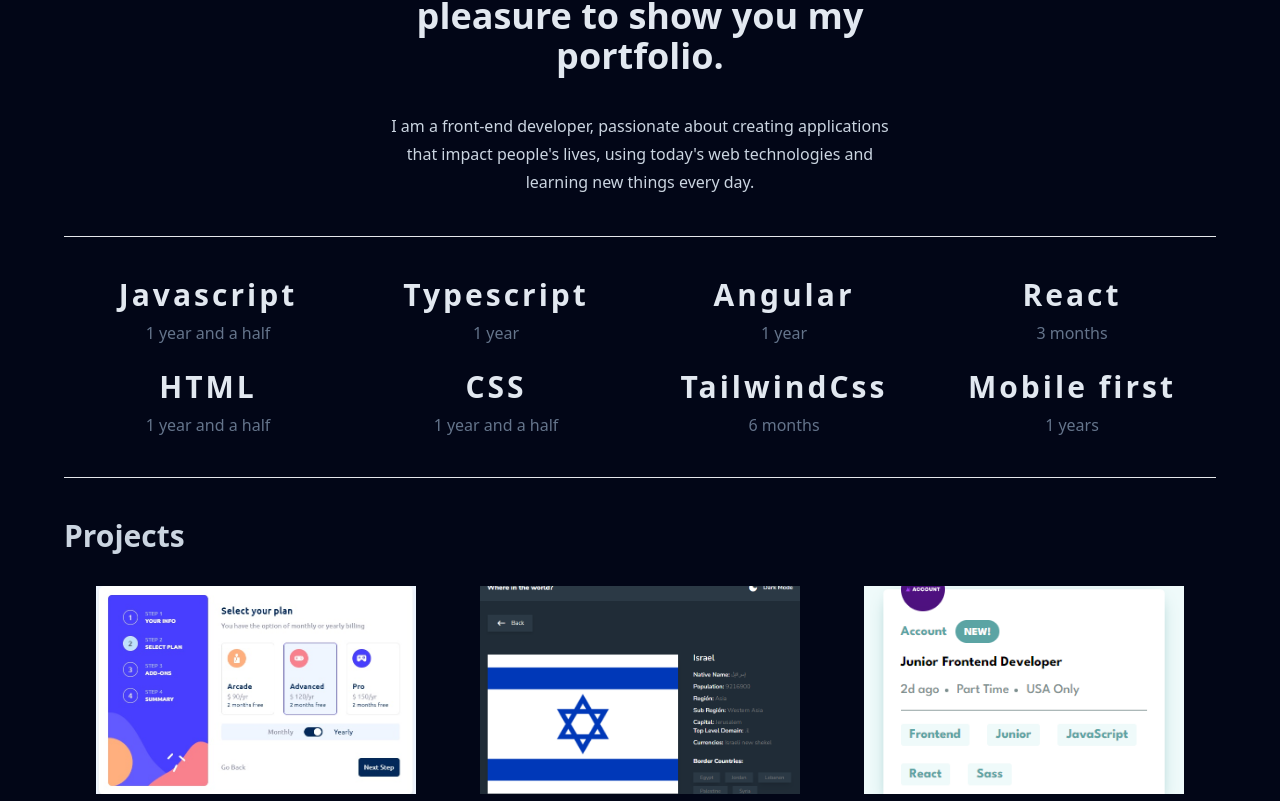
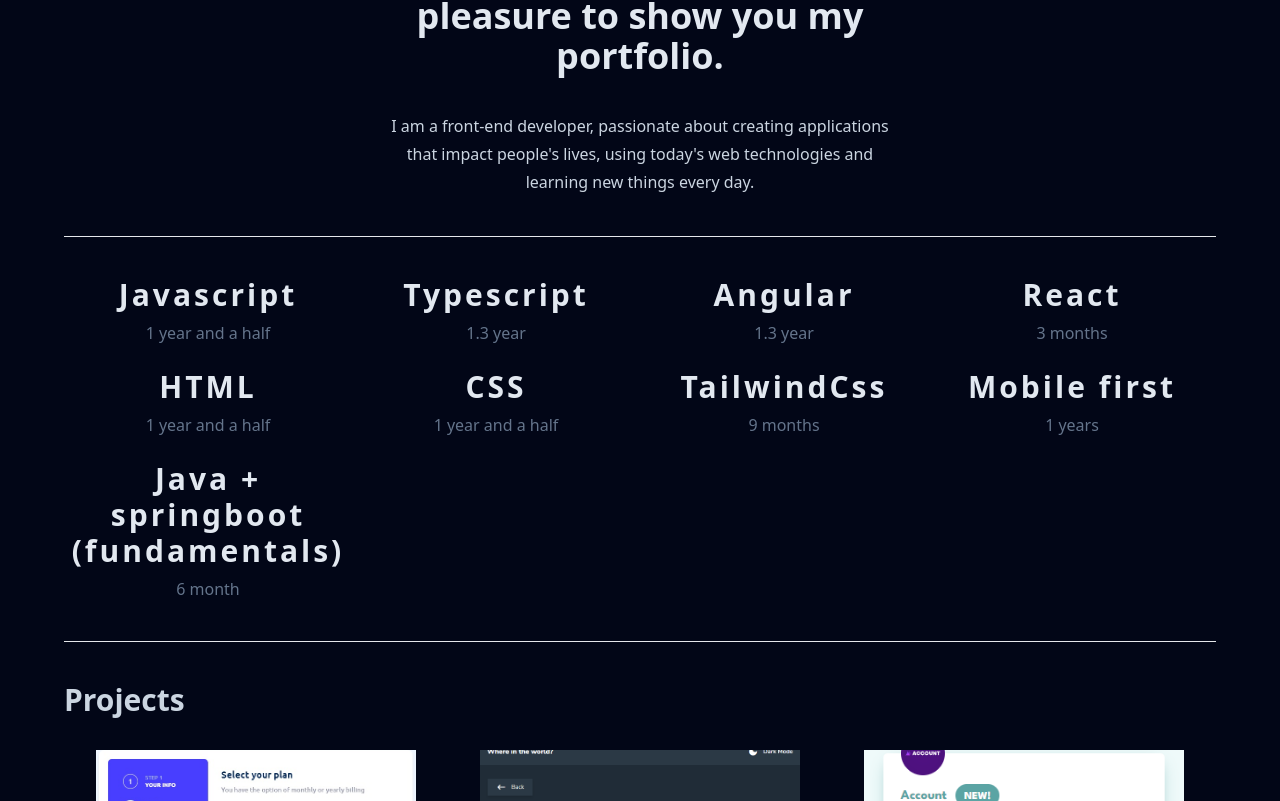
Before and after one commit to HenryAprendo/skills, an Angular app: page / in a window 1280 px wide. Shown: the part 567-1368 px from the top of the page. Built offline with nearby package versions, Linux system fonts and the light colour scheme.

Commit message:
Agregando nueva habilidad java

```diff
--- a/src/app/data/skills.ts
+++ b/src/app/data/skills.ts
@@ -14,11 +14,11 @@ export const technologies:Technologies[] = [
   {
     id: 1,
     title: 'Typescript',
-    experience: '1 year'
+    experience: '1.3 year'
   },  {
     id: 2,
     title: 'Angular',
-    experience: '1 year'
+    experience: '1.3 year'
   },  {
     id: 3,
     title: 'React',
@@ -34,11 +34,16 @@ export const technologies:Technologies[] = [
   },  {
     id: 6,
     title: 'TailwindCss',
-    experience: '6 months'
+    experience: '9 months'
   },
   {
     id: 7,
     title: 'Mobile first',
     experience: '1 years'
+  },
+  {
+    id: 8,
+    title: 'Java + springboot (fundamentals)',
+    experience: '6 month'
   }
 ];
```
Also changed, not shown: 1 other file (tests, documents, lock files or other folders).
